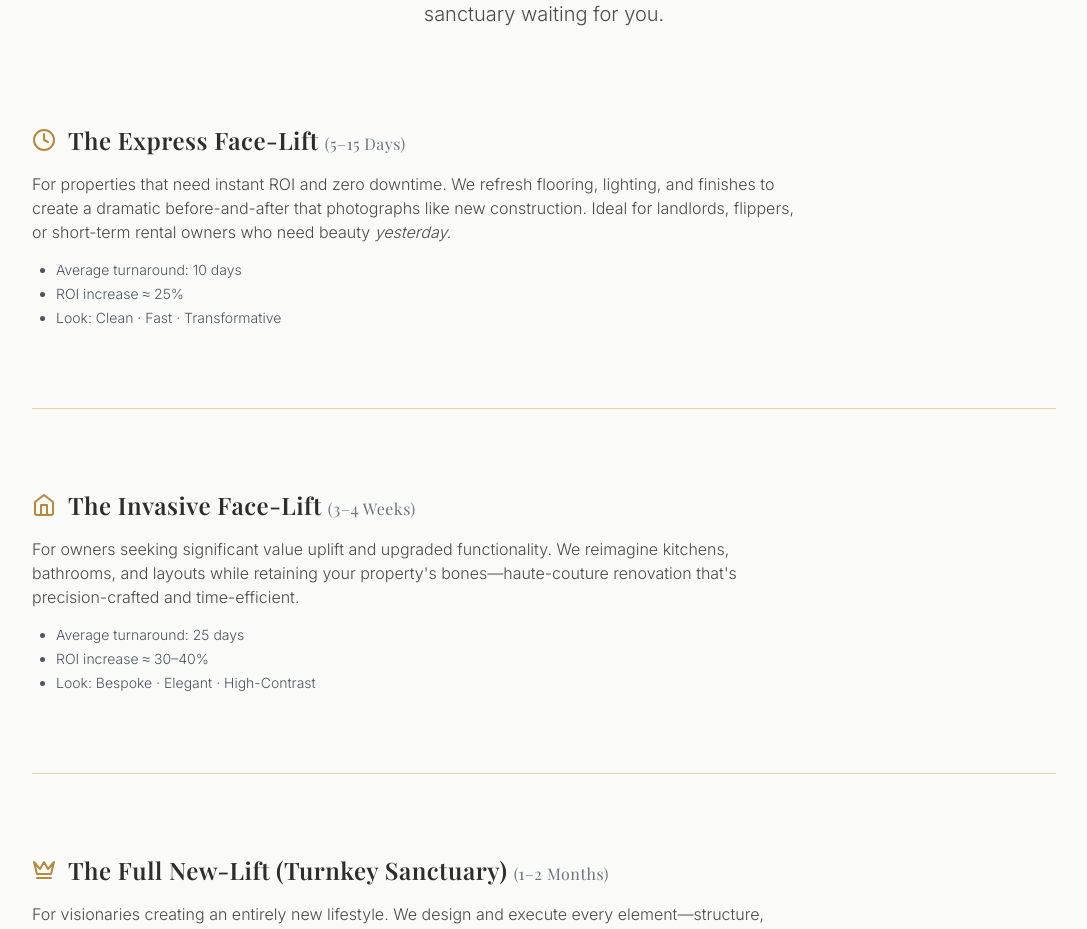
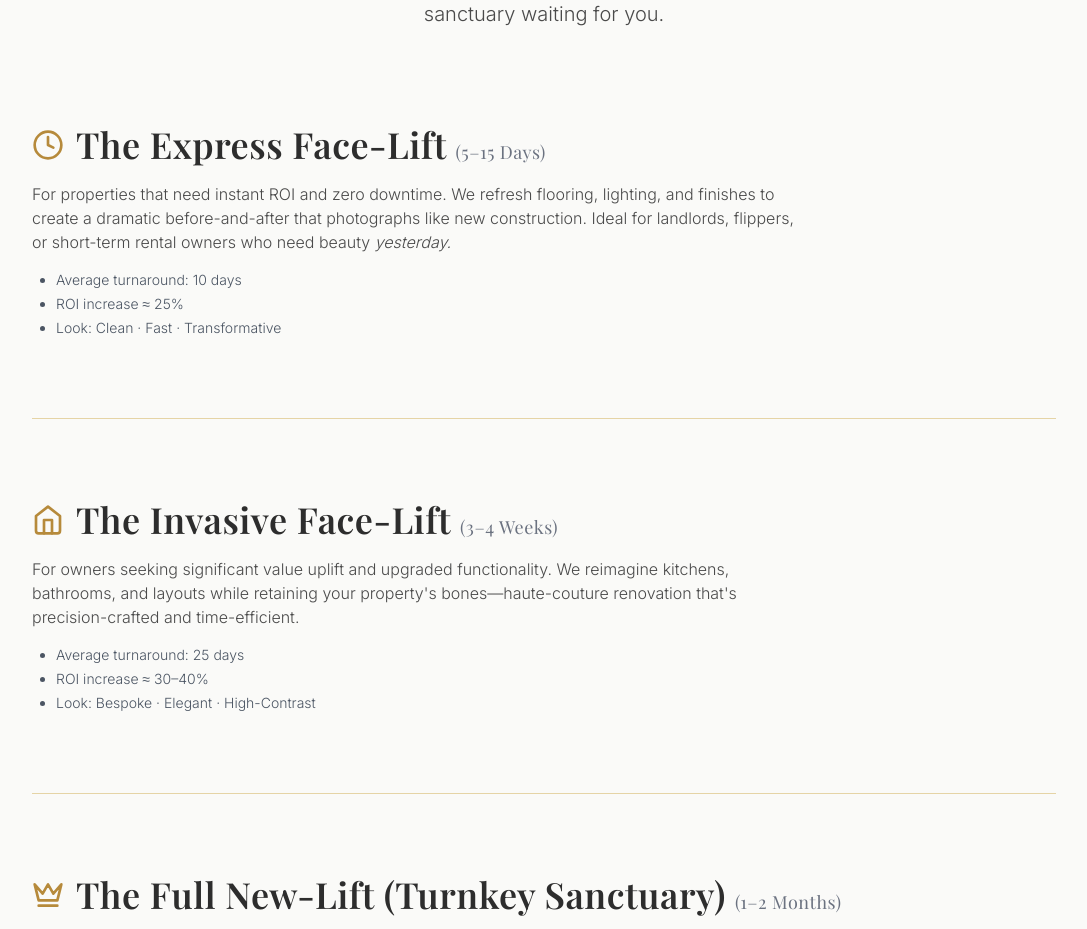
Before and after one commit to ddandanell/Karen-profil-4, a Next.js app: page / in a window 1280 px wide. Shown: the part 5526-6455 px from the top of the page, without its empty margins (96-1183 px from the left). Built offline with nearby package versions, Linux system fonts and the light colour scheme.

Commit message:
Increase service heading sizes and expand Experience text for all portfolio cases - Add dark background box for month labels with white text - Significantly expand client experience descriptions for all 12 cases

```diff
--- a/app/page.tsx
+++ b/app/page.tsx
@@ -340,9 +340,9 @@ export default function HomePage() {
             className="space-y-4"
           >
             <div className="flex items-center gap-3">
-              <Clock className="w-6 h-6 text-gold-primary" />
-              <h3 className="heading-3">
-                The Express Face-Lift <span className="text-gray-500 text-base font-normal">(5–15 Days)</span>
+              <Clock className="w-6 h-6 md:w-8 md:h-8 text-gold-primary" />
+              <h3 className="font-serif text-2xl md:text-3xl lg:text-4xl font-semibold text-deep-charcoal">
+                The Express Face-Lift <span className="text-gray-500 text-base md:text-lg font-normal">(5–15 Days)</span>
               </h3>
             </div>
             <p className="body-text text-gray-700 max-w-3xl">
@@ -366,9 +366,9 @@ export default function HomePage() {
             className="space-y-4"
           >
             <div className="flex items-center gap-3">
-              <Home className="w-6 h-6 text-gold-primary" />
-              <h3 className="heading-3">
-                The Invasive Face-Lift <span className="text-gray-500 text-base font-normal">(3–4 Weeks)</span>
+              <Home className="w-6 h-6 md:w-8 md:h-8 text-gold-primary" />
+              <h3 className="font-serif text-2xl md:text-3xl lg:text-4xl font-semibold text-deep-charcoal">
+                The Invasive Face-Lift <span className="text-gray-500 text-base md:text-lg font-normal">(3–4 Weeks)</span>
               </h3>
             </div>
             <p className="body-text text-gray-700 max-w-3xl">
@@ -392,9 +392,9 @@ export default function HomePage() {
             className="space-y-4"
           >
             <div className="flex items-center gap-3">
-              <Crown className="w-6 h-6 text-gold-primary" />
-              <h3 className="heading-3">
-                The Full New-Lift (Turnkey Sanctuary) <span className="text-gray-500 text-base font-normal">(1–2 Months)</span>
+              <Crown className="w-6 h-6 md:w-8 md:h-8 text-gold-primary" />
+              <h3 className="font-serif text-2xl md:text-3xl lg:text-4xl font-semibold text-deep-charcoal">
+                The Full New-Lift (Turnkey Sanctuary) <span className="text-gray-500 text-base md:text-lg font-normal">(1–2 Months)</span>
               </h3>
             </div>
             <p className="body-text text-gray-700 max-w-3xl">
@@ -585,7 +585,7 @@ export default function HomePage() {
               karensPerspective: 'Creating warmth without compromising the light-filled, airy feeling. Soft gold accents, sculpted marble, and handmade lighting for intimate moments.',
               whatWasDone: '4-bedroom penthouse transformation with soft gold accents, sculpted marble kitchen island, and handmade lighting fixtures.',
               testimonial: 'Karen\'s team turned a sterile apartment into a home we love waking up in. Every dirham was worth it.',
-              clientExperience: 'Every morning, light glows through handmade fixtures. Every evening, the space breathes. The marble island became our home\'s pulse—friends ask who designed this sanctuary.',
+              clientExperience: 'Every morning, light glows through handmade fixtures, casting soft golden shadows that dance across the marble island. Every evening, the space breathes—the open layout invites conversation, the carefully curated textures create warmth, and the custom lighting transforms our penthouse into a sanctuary. The marble island became our home\'s pulse, where friends gather and ask who designed this masterpiece. Living here feels like waking up in a luxury hotel every single day, but it\'s ours. The transformation didn\'t just change our space—it changed how we live.',
               author: 'Lina Azar',
               image: '/images/portfolio-default.webp',
             },
@@ -596,7 +596,7 @@ export default function HomePage() {
               karensPerspective: 'Blending luxury with nature—Venetian plaster for warmth, natural onyx for depth, bamboo panels connecting to the gardens.',
               whatWasDone: 'Ground-floor redesign with Venetian plaster, natural onyx, and custom bamboo panels maintaining Al Barari\'s eco-soul.',
               testimonial: 'They promised beauty in three weeks – and delivered something beyond it.',
-              clientExperience: 'Venetian plaster warms. Bamboo panels dissolve boundaries. Three weeks delivered a space where nature and luxury breathe as one.',
+              clientExperience: 'Venetian plaster warms every surface, creating a tactile experience that feels both ancient and modern. The bamboo panels dissolve boundaries between inside and out, making the gardens feel like an extension of our living space. Three weeks delivered a transformation that feels like it took months—but without the stress. The natural onyx catches afternoon light, creating moments of pure beauty. Our ground floor now flows like a river, each space connecting seamlessly. Nature and luxury breathe as one here, and we can\'t imagine living anywhere else.',
               author: 'Omar Al-Fahim',
               image: '/images/portfolio-default.webp',
             },
@@ -607,7 +607,7 @@ export default function HomePage() {
               karensPerspective: 'Downtown energy with minimalist sophistication—smart home functionality meets effortless chic.',
               whatWasDone: 'Smart-home makeover with voice-activated lighting, acoustic ceilings, and hidden storage walls.',
               testimonial: 'It looks like a Soho loft in Dubai – I rented it 48 hours after the shoot.',
-              clientExperience: 'Hidden storage eliminates clutter. Acoustic treatments create silence in the city. Listed it 48 hours after completion—multiple offers arrived immediately.',
+              clientExperience: 'Hidden storage eliminates every trace of clutter—drawers slide silently, panels hide everything beautifully. The acoustic treatments create profound silence in the heart of the city, making it feel like a private sanctuary. The smart home features respond to voice commands, adjusting lighting and temperature before I even think about it. Listed the apartment 48 hours after completion, and multiple offers arrived immediately. The minimalist design photographs like a Soho loft, but it\'s so much more functional than it looks. This space doesn\'t just look good—it works perfectly for my lifestyle.',
               author: 'Sara Ben-Khalid',
               image: '/images/portfolio-default.webp',
             },
@@ -618,7 +618,7 @@ export default function HomePage() {
               karensPerspective: 'Sophisticated yet child-friendly—flow, inspiration, and a kitchen that becomes the heart of the home.',
               whatWasDone: 'Family redesign: removed wall, added custom walnut joinery, built double-height library wall, and created kid-safe open kitchen.',
               testimonial: 'Delivered in under a month – and our children won\'t stop showing friends the reading loft.',
-              clientExperience: 'Removed one wall. Gained flow. The library wall climbs two stories—our children read more now. Magazine-worthy, completely livable.',
+              clientExperience: 'Removed one wall and gained an entire new way of living. The open flow transforms how our family interacts—adults can cook while children play, yet everyone feels connected. The library wall climbs two stories, creating a reading nook that our children adore. They read more now, drawn to the custom walnut shelves and cozy corners. The kid-safe open kitchen became the heart of our home, where homework happens at the island and meals bring everyone together. Magazine-worthy design that\'s completely livable—no fragile pieces, no off-limits rooms. Every detail was chosen for beauty and durability.',
               author: 'Mina Raza',
               image: '/images/portfolio-default.webp',
             },
@@ -629,7 +629,7 @@ export default function HomePage() {
               karensPerspective: 'A marketing tool—every element designed to photograph beautifully and create emotional connections.',
               whatWasDone: 'Corporate showcase suite with layered lighting, curved onyx table, and automated curtains. Every angle Instagram-ready.',
               testimonial: 'This suite sells our brand for us – people book before we even speak.',
-              clientExperience: 'Layered lighting shifts moods. The curved onyx table starts conversations. Video tours get thousands of views. Clients book before we speak—the space sells itself.',
+              clientExperience: 'Layered lighting shifts moods throughout the day—bright and energizing in the morning, warm and intimate in the evening. The curved onyx table is a work of art that starts conversations with every visitor. Automated curtains create drama, revealing views at the perfect moment. Video tours of this suite get thousands of views, and clients book consultation calls before we even speak—the space sells our brand for us. Every angle is Instagram-ready, every detail photographable. But beyond the visual impact, the space functions beautifully for client presentations and team meetings. It\'s both a marketing tool and a highly functional workspace.',
               author: 'Marketing Director, Anders Design Group',
               image: '/images/portfolio-default.webp',
             },
@@ -640,7 +640,7 @@ export default function HomePage() {
               karensPerspective: 'ROI-focused luxury—strategic upgrades that photograph beautifully and maximize rental yield.',
               whatWasDone: 'Cost-optimized redesign: upcycled headboards, custom LED trims, and kitchen facelift that photographs like luxury marble.',
               testimonial: 'My Airbnb income rose 40% immediately. The ROI is absurdly good.',
-              clientExperience: 'Skeptical at first. Karen showed me the numbers. Investment paid for itself in three months. Booking rate doubled. Premium rates secured.',
+              clientExperience: 'Skeptical at first—I\'m an investor, not a designer. But Karen showed me the numbers, the projections, and the market comparables. The investment paid for itself in three months through increased bookings alone. The booking rate doubled, and I secured premium rates that I never thought possible. The upcycled pieces look bespoke, the custom LED trims create ambiance that photographs beautifully, and the kitchen facelift looks like luxury marble in every listing photo. Guests book longer stays and leave glowing reviews. The ROI is absurdly good, and I\'m already planning my next property transformation.',
               author: 'Rahim Kader',
               image: '/images/portfolio-default.webp',
             },
@@ -651,7 +651,7 @@ export default function HomePage() {
               karensPerspective: 'A gallery-like boardroom—mirrored ceilings, bronze glass, and scent diffusion creating memorable impressions.',
               whatWasDone: 'Boardroom fit-out with mirrored ceilings, bronze glass, and integrated scent diffusion.',
               testimonial: 'Every client meeting ends with "Who designed this place?" That says everything.',
-              clientExperience: 'Mirrored ceilings expand space. Bronze glass adds warmth. Scent diffusion creates memories. Every meeting starts with "Who designed this place?"',
+              clientExperience: 'Mirrored ceilings expand the space visually, making our boardroom feel twice its size. The bronze glass adds warmth and sophistication, reflecting light in ways that create depth and intrigue. The integrated scent diffusion system creates memorable first impressions—clients remember our meetings not just for the content, but for the entire experience. Every meeting starts with "Who designed this place?" followed by conversations about our brand\'s sophistication. The space functions flawlessly for presentations, but it also serves as a powerful statement about who we are as a company. It\'s a functional space disguised as a sculpture.',
               author: 'CEO, Apex Holdings',
               image: '/images/portfolio-default.webp',
             },
@@ -662,7 +662,7 @@ export default function HomePage() {
               karensPerspective: 'Warm, earthy, Instagram-worthy—terracotta walls, arched elements, and lighting that makes every dish look incredible.',
               whatWasDone: 'Complete interior rebuild: terracotta walls, arched bar counter, artisan mosaic floors. Lighting for evening glow and food photography.',
               testimonial: 'Guests now stay longer, order more, and take photos every night.',
-              clientExperience: 'Terracotta walls radiate warmth. Arched bar creates intimacy. Every dish photographs beautifully. Table time increased 40%. Guests stay longer, order more.',
+              clientExperience: 'Terracotta walls radiate Mediterranean warmth, making every guest feel like they\'re dining in a luxury villa. The arched bar creates intimate moments, perfect for cocktails and conversation. The artisan mosaic floors add texture and visual interest, while the lighting makes every dish photograph beautifully—essential in the Instagram age. Table time increased 40% because guests want to linger in this space. They stay longer, order more, and take photos every night. The transformation didn\'t just change our interior—it changed our entire business model. Revenue increased, and we\'re fully booked weeks in advance.',
               author: 'Chef Firas Habib',
               image: '/images/portfolio-default.webp',
             },
@@ -673,7 +673,7 @@ export default function HomePage() {
               karensPerspective: 'Refined yet welcoming—Scandi warmth with gold accents creating a retreat for adults and inspiration for children.',
               whatWasDone: 'Master suite and children\'s bedrooms in Scandi warmth with gold tones. Built-in wardrobes and reading nook under staircase.',
               testimonial: 'Our home finally feels balanced – elegant yet playful.',
-              clientExperience: 'Master suite: our sanctuary. Scandi warmth meets gold accents. Children\'s rooms inspire play and rest. The reading nook under the stairs—our favorite family spot. Elegant yet playful.',
+              clientExperience: 'The master suite became our true sanctuary—a retreat where we can escape and recharge. Scandi warmth meets gold accents, creating a space that feels both sophisticated and cozy. The children\'s rooms inspire play during the day and restful sleep at night, with custom storage that keeps toys organized yet accessible. The reading nook under the stairs became our favorite family spot—it\'s where we read bedtime stories, where the kids do homework, where we gather for quiet moments. The built-in wardrobes maximize space while maintaining the elegant aesthetic. Every detail balances elegance with playfulness, creating a home that works for both adults and children. Our home finally feels balanced—refined yet welcoming.',
               author: 'Layla Tariq',
               image: '/images/portfolio-default.webp',
             },
@@ -684,7 +684,7 @@ export default function HomePage() {
               karensPerspective: 'Maximum impact in minimal space—strategic mirroring, dark walnut, and brushed nickel creating premium consultancy feel.',
               whatWasDone: '45 m² workspace with brushed nickel details and dark walnut desk systems. Strategic mirroring makes it feel twice the size.',
               testimonial: 'Clients think we moved to a bigger space – we didn\'t.',
-              clientExperience: '45 m² feels like a premium consultancy. Strategic mirroring expands space. Dark walnut adds sophistication. Clients think we moved—we didn\'t.',
+              clientExperience: 'Our 45 m² workspace feels like a premium consultancy worth triple the size. Strategic mirroring expands the space visually, creating depth and eliminating any sense of confinement. The dark walnut desk systems add sophistication and warmth, while brushed nickel details provide modern elegance. Sound treatment ensures privacy during client calls, and the lighting creates a professional yet welcoming atmosphere. Clients consistently think we moved to a bigger space—we didn\'t, but the transformation made it feel that way. The space functions perfectly for our team of four, with smart storage solutions and flexible layouts that adapt to our needs.',
               author: 'FinEdge Founder',
               image: '/images/portfolio-default.webp',
             },
@@ -695,7 +695,7 @@ export default function HomePage() {
               karensPerspective: 'Cohesive brand identity across five units—neutral palettes, luxury SPC flooring, and uniform touches for portfolio appeal.',
               whatWasDone: 'Five property makeovers in Business Bay and JVC. SPC flooring, neutral palettes, and uniform branding for portfolio cohesion.',
               testimonial: 'Booked 100% of December within 48 hours of the photo release.',
-              clientExperience: 'Five units transformed in record time. Cohesive brand identity. Neutral palettes, luxury SPC flooring. 100% booked within 48 hours of photo release. Repeat bookings secured.',
+              clientExperience: 'Five units transformed in record time, creating a cohesive brand identity across our entire portfolio. The neutral palettes appeal to a broad range of guests, while the luxury SPC flooring provides durability and high-end aesthetics. Uniform branding touches—from artwork to linens—make the portfolio feel curated and professional. We achieved 100% booking within 48 hours of the photo release, and repeat bookings are already secured. The transformation didn\'t just improve individual properties—it elevated our entire brand. Guests now recognize our properties instantly, and we\'re commanding premium rates across all five units.',
               author: 'Horizon Investments Manager',
               image: '/images/portfolio-default.webp',
             },
@@ -706,7 +706,7 @@ export default function HomePage() {
               karensPerspective: 'Showcasing our best work—seven projects representing different expertise from family homes to investment properties.',
               whatWasDone: 'Seven standout projects selected for award nomination. Behind-the-scenes montage and press interviews for 2025 edition.',
               testimonial: 'This brand keeps raising the bar – year after year.',
-              clientExperience: 'Transforms not just spaces, but lives. Seven projects showcase the full spectrum—family homes, investment properties, fast-track makeovers, complete transformations. Each tells a compelling story. Quality consistently outstanding.',
+              clientExperience: 'Karen K Sanctuaries transforms not just spaces, but lives. The seven projects we selected for award nomination showcase the full spectrum of their expertise—from family homes that become sanctuaries, to investment properties that maximize ROI, from fast-track makeovers completed in days, to complete transformations that redefine luxury living. Each project tells a compelling story of transformation, and the quality is consistently outstanding. The behind-the-scenes montage captures the precision, care, and artistry that goes into every project. This brand keeps raising the bar year after year, setting new standards for what\'s possible in interior transformation. The press interviews for the 2025 edition will showcase why Karen K Sanctuaries is Dubai\'s most sought-after interior transformation specialist.',
               author: 'Top 50 Homes Dubai Editorial Team',
               image: '/images/portfolio-default.webp',
             },
@@ -731,7 +731,7 @@ export default function HomePage() {
                     </span>
                   </div>
                   <div className="mb-4">
-                    <span className="inline-block font-sans text-sm md:text-base tracking-generous uppercase text-deep-charcoal font-bold">
+                    <span className="inline-block px-4 py-2 bg-deep-charcoal text-white font-sans text-xs md:text-sm tracking-generous uppercase font-bold rounded-lg shadow-lg">
                       {project.month}
                     </span>
                   </div>
```
